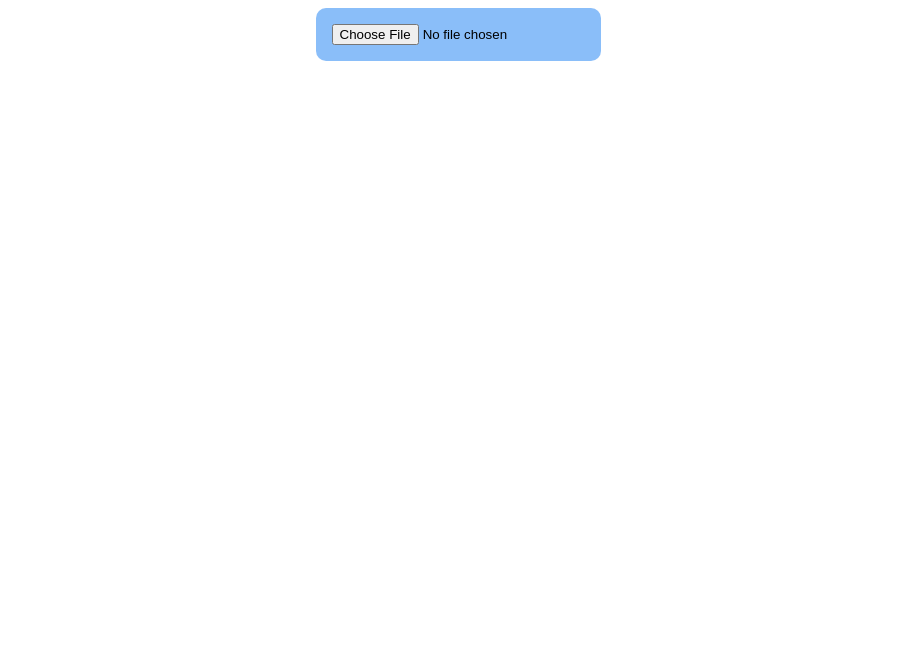
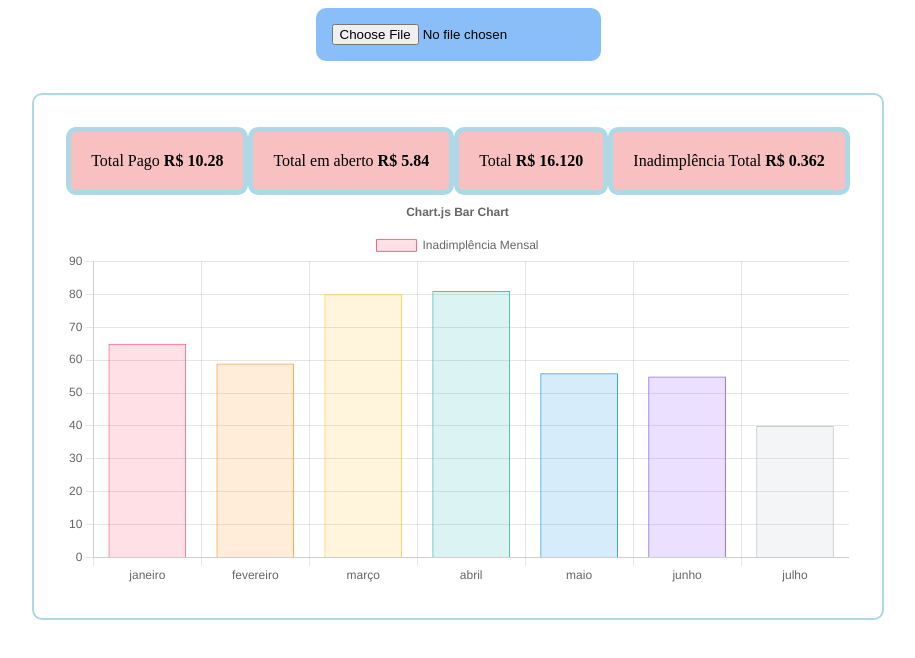
Before and after one commit to eldoncosta1/caso_tecnico_principia, a React (Vite) app: page / in a window 1280 px wide. Shown: the top 658 px of the page, without its empty margins (182-1097 px from the left). Built offline with nearby package versions, Linux system fonts and the light colour scheme.

Commit message:
cconfigurando chart js

```diff
--- a/package.json
+++ b/package.json
@@ -9,9 +9,11 @@
     "preview": "vite preview"
   },
   "dependencies": {
+    "chart.js": "^4.1.1",
     "moment": "^2.29.4",
     "papaparse": "^5.3.2",
     "react": "^18.2.0",
+    "react-chartjs-2": "^5.1.0",
     "react-dom": "^18.2.0"
   },
   "devDependencies": {
--- a/src/App.jsx
+++ b/src/App.jsx
@@ -1,10 +1,15 @@
 import styles from './App.module.css'
+import { Dashboard } from './Dashboard';
+
 import { InputFile } from './InputFile';
 
 function App() {
   return (
     <div className={styles.container}>
-      <InputFile />
+      <>
+        <InputFile />
+        <Dashboard />
+      </>
     </div>
   )
 }
--- a/src/App.module.css
+++ b/src/App.module.css
@@ -1,4 +1,12 @@
 .container {
   display: flex;
-  justify-content: center;
+  align-items: center;
+  flex-direction: column;
 }
+
+/* .container {
+  border: 2px solid lightblue;
+  border-radius: 10px;
+  margin-top: 2rem;
+  padding: 2rem;
+} */
--- /dev/null
+++ b/src/Dashboard.jsx
@@ -0,0 +1,102 @@
+import styles from './Dashboard.module.css'
+
+import {
+  Chart as ChartJS,
+  CategoryScale,
+  LinearScale,
+  BarElement,
+  Title,
+  Tooltip,
+  Legend,
+} from "chart.js";
+
+import { Bar } from "react-chartjs-2";
+
+ChartJS.register(
+  CategoryScale,
+  LinearScale,
+  BarElement,
+  Title,
+  Tooltip,
+  Legend
+);
+
+
+export function Dashboard() {
+
+  const options = {
+    responsive: true,
+    plugins: {
+      legend: {
+        position: "top",
+      },
+      title: {
+        display: true,
+        text: "Chart.js Bar Chart",
+      },
+    },
+  };
+
+  // const labels = baddebtByMonth.map(
+  //   function (index) {
+  //     return index.mes;
+  //   }
+  // );
+
+
+  const labels = ["janeiro", "fevereiro", "março", "abril", "maio", "junho", "julho"];
+  const data = {
+    labels: labels,
+    datasets: [{
+      label: 'Inadimplência Mensal',
+      // data: baddebtByMonth.map(
+      //   function (item) {
+      //     return parseFloat(item.inadimplencia)
+      //   }
+      // ),
+      data: [65, 59, 80, 81, 56, 55, 40],
+      backgroundColor: [
+        'rgba(255, 99, 132, 0.2)',
+        'rgba(255, 159, 64, 0.2)',
+        'rgba(255, 205, 86, 0.2)',
+        'rgba(75, 192, 192, 0.2)',
+        'rgba(54, 162, 235, 0.2)',
+        'rgba(153, 102, 255, 0.2)',
+        'rgba(201, 203, 207, 0.2)'
+      ],
+      borderColor: [
+        'rgb(255, 99, 132)',
+        'rgb(255, 159, 64)',
+        'rgb(255, 205, 86)',
+        'rgb(75, 192, 192)',
+        'rgb(54, 162, 235)',
+        'rgb(153, 102, 255)',
+        'rgb(201, 203, 207)'
+      ],
+      borderWidth: 1
+    }]
+
+  };
+
+  let _valorPago = 10.280;
+  let _valorAberto = 5.840;
+  let _valorTotal = (_valorPago + _valorAberto).toFixed(3);
+  let _inadimplencia = (_valorAberto / _valorTotal).toFixed(3);
+
+  return (
+    <div className={styles.container}>
+
+      <div className={styles.valores}>
+        <div>Total Pago <b>R$ {_valorPago}</b></div>
+        <div>Total em aberto <b>R$ {_valorAberto}</b></div>
+        <div>Total <b>R$ {_valorTotal}</b></div>
+        <div>Inadimplência Total<b> R$ {_inadimplencia}</b></div>
+      </div>
+
+      <Bar
+        options={options}
+        data={data} />
+    </div>
+
+  )
+}
--- /dev/null
+++ b/src/Dashboard.module.css
@@ -0,0 +1,23 @@
+.container {
+  border: 2px solid lightblue;
+  border-radius: 10px;
+  margin-top: 2rem;
+  padding: 2rem;
+}
+
+.valores {
+  display: flex;
+}
+
+.valores>div {
+  background: rgba(240, 128, 128, 0.493);
+  border: 5px solid lightblue;
+  border-radius: 10px;
+  padding: 20px;
+  cursor: pointer;
+
+}
+
+.valores>div:hover {
+  background-color: rgba(245, 88, 88, 0.493);
+}
--- a/src/InputFile.jsx
+++ b/src/InputFile.jsx
@@ -33,13 +33,11 @@ export function InputFile() {
     }, {})
   }
 
-  console.log(fileData)
-
-  const meses = groupBy(fileData, "mes");
-  console.log(meses)
-
-  const keys = Object.keys(meses);
-  console.log(keys)
+  // console.log(fileData);
+  const months = groupBy(fileData, "mes");
+  // console.log(months)
+  const keys = Object.keys(months);
+  // console.log(keys)
 
   const extractByMonth = [];
   const baddebtByMonth = [];
@@ -47,72 +45,38 @@ export function InputFile() {
   for (let i = 0; i < keys.length; i++) {
 
     const keyI = keys[i];
-    let _valorAberto = 0;
-    let _valorTotal = 0;
-    let _valorPago = 0;
+    let _totalAmountOpen = 0;
+    let _totalAmountPaid = 0;
+    let _totalAmount = 0;
 
     for (let j = 0; j <= i; j++) {
       const keyJ = keys[j];
-      _valorAberto += meses[keyJ]
+      _totalAmountOpen += months[keyJ]
         .filter((item) => item.status == "aberto")
         .reduce((acc, item) => acc + parseFloat(item.valor), 0);
-      _valorPago += meses[keyJ]
+      _totalAmountPaid += months[keyJ]
         .filter((item) => item.status == "pago")
         .reduce((acc, item) => acc + parseFloat(item.valor), 0);
-      _valorTotal += meses[keyJ]
+      _totalAmount += months[keyJ]
         .reduce((acc, item) => acc + parseFloat(item.valor), 0);
     }
 
     extractByMonth.push({
       mes: keyI,
-      valorPago: _valorPago,
-      valorAberto: _valorAberto,
-      valorTotal: _valorTotal
+      totalValorPago: _totalAmountPaid,
+      totalValorAberto: _totalAmountOpen,
+      valorTotal: _totalAmount
     })
 
-    const badDebt = _valorAberto / _valorTotal;
+    let inadimplencia = Number((_totalAmountOpen / _totalAmount).toFixed(3));
     baddebtByMonth.push({
       mes: keyI,
-      inadiplencia: badDebt,
+      inadimplencia: inadimplencia,
     })
   }
-  console.log(extractByMonth);
-  console.log(baddebtByMonth);
 
-
-
-  // const selectMonths = Object.values(fileData.reduce(function (months, item) {
-  //   months[item.mes] = months[item.mes] || []
-  //   months[item.mes].push(item)
-  //   return months
-  // }, {}));
-  // console.log(selectMonths)
-
-  // let total = 0;
-  // const valorTotal = [...Array.from(new Set(mesUm.forEach(element => {
-  //   total += element.valor
-  // })))]
-  // console.log(`Valor total do mês: $${total}`);
-
-
-
-  // let totalAberto = 0;
-  // const valorTotalAberto = [...Array.from(new Set(mesUmaberto.forEach(element => {
-  //   totalAberto += element.valor
-  // })))]
-  // console.log(`Valor total em aberto do mês: $${totalAberto}`);
-
-  // let inadiplenciaMesUm = (totalAberto / total).toFixed(3);
-  // let inadiplenciaMesUmpercent = inadiplenciaMesUm * 100;
-
-  // console.log(`Valor da inadiplência: ${inadiplenciaMesUm} ou ${inadiplenciaMesUmpercent}%`);
-
-  // // const statusAberto = [...Array.from(new Set(mesUm.filter((item) => item.status === 'aberto')))]
-  // // console.log(statusAberto);
-
-  // // const statuspAgo = [...Array.from(new Set(mesUm.filter((item) => item.status === 'pago')))]
-  // // console.log(statuspAgo);
-
+  // console.log(extractByMonth);
+  // console.log(baddebtByMonth);
 
   return (
     <div className={styles.container}>
```
Also changed, not shown: src/InputFile.module.css (line endings or trailing spaces), 1 other file (tests, documents, lock files or other folders).
